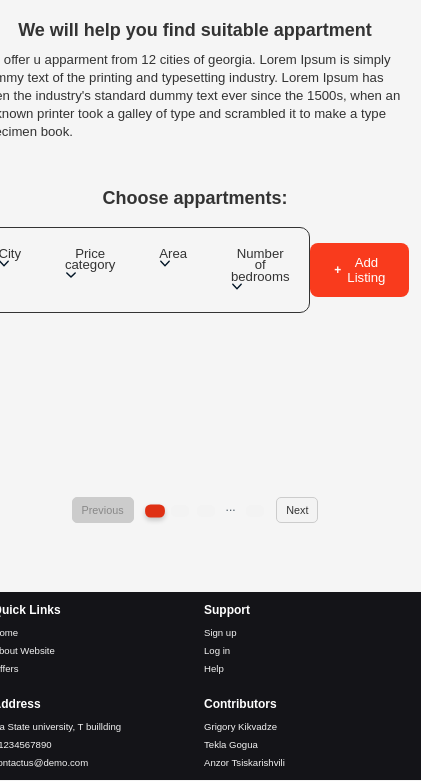
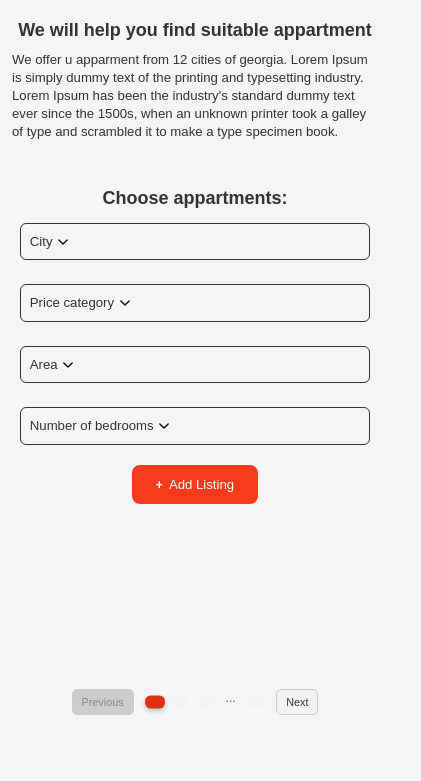
Before and after one commit to teklaGogua/Roommate, a plain HTML site: page pages/apartments.html in a window 390 px wide. Shown: the part 63-844 px from the top of the page, 421 px wide, since content can reach past the window. Drawn offline with Linux system fonts and the light colour scheme.

Commit message:
feature/apartmentsResponsive
Make responsive for apartments page

```diff
--- a/styles/scss/_main.scss
+++ b/styles/scss/_main.scss
@@ -273,10 +273,12 @@ body {
       min-height: 25rem;
 
       &-card {
+        align-self: center;
+        justify-self: center;
         border: 1px solid #dfdfdf;
         border-radius: 14px;
         overflow: hidden;
-        max-width: 32rem;
+        max-width: 40rem;
         margin-top: 2rem;
         transition: all 0.3s;
 
@@ -287,7 +289,7 @@ body {
 
         &-img {
           width: 100%;
-          height: auto;
+          min-height: 30rem;
         }
 
         &-text {
--- a/styles/scss/_queries.scss
+++ b/styles/scss/_queries.scss
@@ -75,9 +75,31 @@
 
     .offers {
       &-filtration {
+        .box {
+          display: flex;
+          flex-direction: column;
+        }
+
         &-text {
           margin: 2rem 0rem;
         }
+
+        &-box {
+          display: grid;
+          width: 100%;
+          grid-template-columns: 1fr 1fr;
+          border: none;
+          margin-top: 0;
+
+          &-el {
+            border: solid 1px #333;
+          }
+        }
+      }
+
+      &-apartments {
+        width: 100%;
+        grid-template-columns: 1fr 1fr;
       }
     }
 
@@ -185,7 +207,14 @@
 
     .offers {
       margin-bottom: 5rem;
+
       &-filtration {
+        &-box {
+          display: flex;
+          flex-direction: column;
+          width: 100%;
+        }
+
         .carousel {
           width: 60rem;
           height: 39.6em;
@@ -235,6 +264,10 @@
           height: 29.04em;
         }
       }
+
+      &-apartments {
+        grid-template-columns: 1fr;
+      }
     }
 
     .registration {
```
Also changed, not shown: styles/css/global.css, 1 other file.
